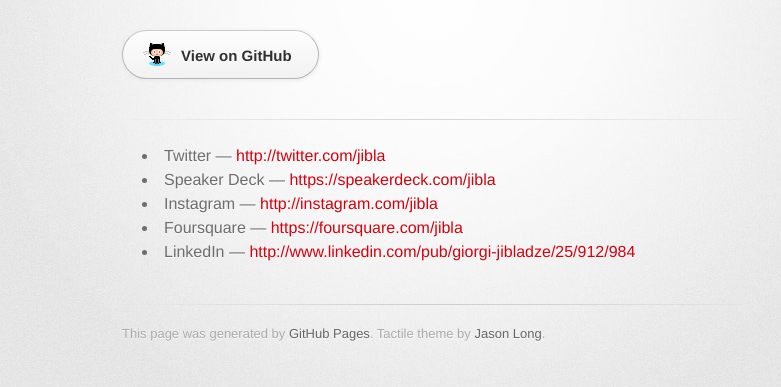
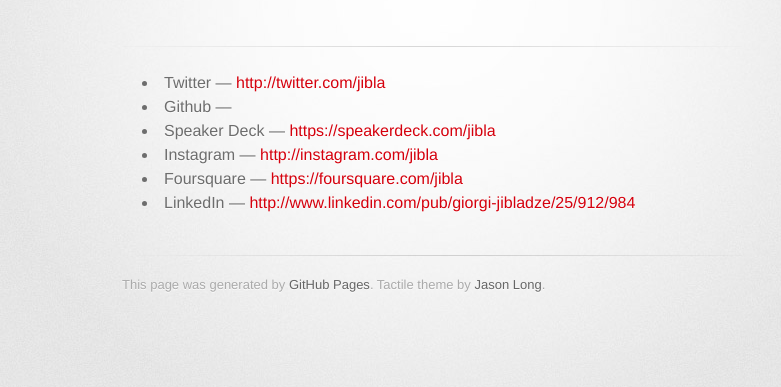
Before and after one commit to jibla/jibla.github.io, a plain HTML site: page index.html in a window 1280 px wide. Shown: the part 127-514 px from the top of the page, without its empty margins (208-989 px from the left). Drawn offline with Linux system fonts and the light colour scheme; a web font is replaced by a local one.

Commit message:
Update index.html

```diff
--- a/index.html
+++ b/index.html
@@ -22,15 +22,12 @@
           <h2>Software Developer</h2>
         </header>
 
-        <section id="downloads" class="clearfix">
-          <a href="https://github.com/jibla" id="view-on-github" class="button"><span>View on GitHub</span></a>
-        </section>
-
         <hr>
 
         <section id="main_content">
           <ul>
             <li>Twitter&nbsp;&mdash;&nbsp;<a href="http://twitter.com/jibla">http://twitter.com/jibla</a></li>
+            <li>Github&nbsp;&mdash;&nbsp;<a href="https://github.com/jibla"></a></li>
             <li>Speaker Deck&nbsp;&mdash;&nbsp;<a href="https://speakerdeck.com/jibla">https://speakerdeck.com/jibla</a></li>
             <li>Instagram&nbsp;&mdash;&nbsp;<a href="http://instagram.com/jibla">http://instagram.com/jibla</a></li>
             <li>Foursquare&nbsp;&mdash;&nbsp;<a href="https://foursquare.com/jibla">https://foursquare.com/jibla</a></li>
```
